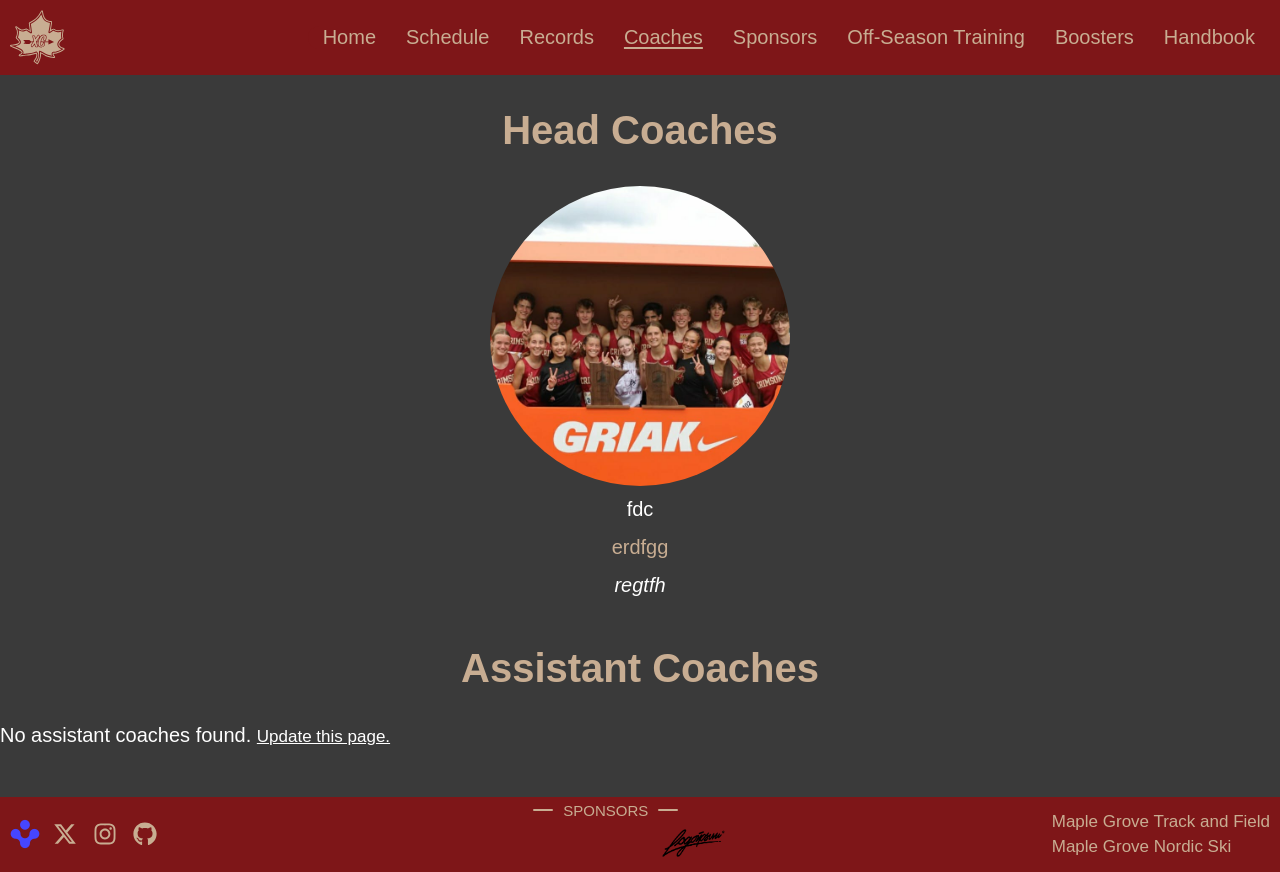
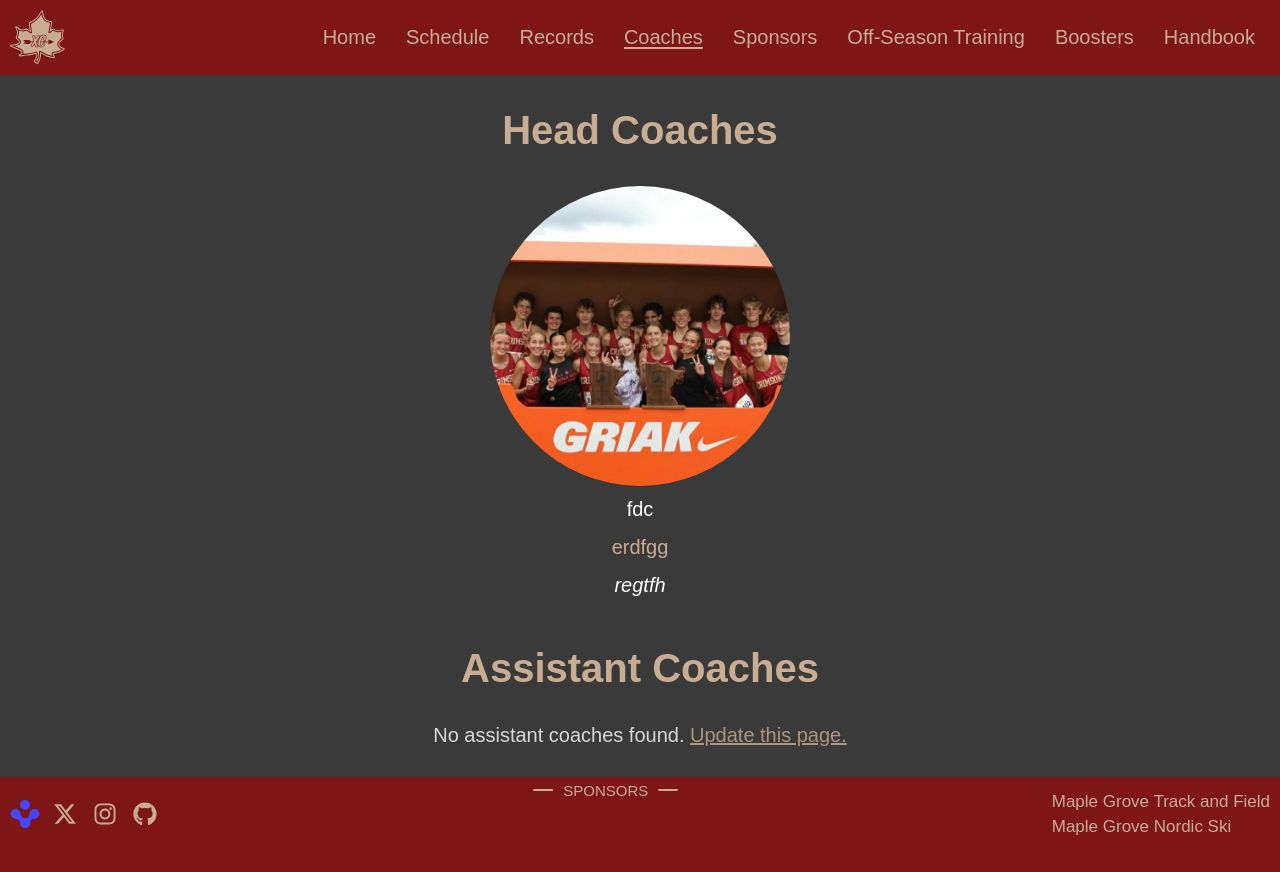
Before and after one commit to lucascapistrant/mgxcwebsite, a Vue app: page /coaches in a window 1280 px wide. Built offline with nearby package versions, Linux system fonts and the light colour scheme; a web font is replaced by a local one.

Commit message:
records page added

```diff
--- a/src/assets/main.css
+++ b/src/assets/main.css
@@ -16,6 +16,7 @@
 
 html {
   font-size: 62.5%;
+  background: var(--color-primary);
 }
 
 body {
@@ -57,6 +58,17 @@ p, a, button, th, td {
   text-align: center;
 }
 
+.section-description {
+    text-align: center;
+    margin: 0;
+    color: var(--color-text);
+    opacity: .8;
+    a {
+      font-size: 2rem;
+        color: var(--color-secondary);
+    }
+}
+
 /* Desktop */
 @media screen and (min-width: 768px) {
   h1 {
--- a/src/components/Footer.vue
+++ b/src/components/Footer.vue
@@ -1,3 +1,4 @@
+
 <script setup>
 import { ref, onMounted, nextTick, onUnmounted } from 'vue'
 import fm from 'front-matter';
@@ -8,13 +9,13 @@ import IconGithub from './icons/IconGithub.vue';
 const shouldScroll = ref(false)
 const containerRef = ref(null)
 const observer = ref(null);
-const scrollSpeed = 50; // px per second
+const scrollSpeed = 25; // px per second
 const scrollDuration = ref(0);
 
 const sponsors = ref([])
 
 onMounted(async() => {
-    const fileModules = import.meta.glob('../content/sponsor-logos/*.md', {
+    const fileModules = import.meta.glob('../content/sponsors/*.md', {
         query: '?raw',
         import: 'default',
         eager: true
@@ -29,13 +30,13 @@ onMounted(async() => {
         if (parsed.attributes.sponsor_logo) {
             loadedSponsors.push({
                 logo: parsed.attributes.sponsor_logo,
+                companyName: parsed.attributes.sponsor_name,
                 companyLink: parsed.attributes.company_link || '#'
             });
         }
     }
 
     sponsors.value = loadedSponsors;
-    console.log('Processed Sponsors Data:', sponsors.value);
 
     await nextTick()
 
@@ -93,17 +94,17 @@ onUnmounted(() => {
             <div class="sponsors-track" :style="shouldScroll ? { animationDuration: scrollDuration + 's' } : {}" :class="{ scrolling: shouldScroll }">
                 <div id="sponsor-track-original">
                     <div class="sponsor" v-for="(sponsor, i) in sponsors" :key="'a' + i">
-                        <a :href="sponsor.companyLink" target="_blank">
+                        <RouterLink to="/sponsors">
                             <img :src="sponsor.logo" class="sponsor_img" alt="Sponsor Logo" @load="calculateShouldScroll">
-                        </a>
+                        </RouterLink>
                     </div>
                 </div>
 
                 <template v-if="shouldScroll">
                     <div class="sponsor" v-for="(sponsor, i) in sponsors" :key="'b' + i">
-                        <a :href="sponsor.companyLink" target="_blank">
+                        <RouterLink to="/sponsors">
                             <img :src="sponsor.logo" class="sponsor_img" alt="Sponsor Logo">
-                        </a>
+                        </RouterLink>
                     </div>
                 </template>
 
@@ -122,7 +123,6 @@ onUnmounted(() => {
 footer {
     background: var(--color-primary);
     padding: 10px;
-    height: 125px;
     display: flex;
     flex-direction: column;
     align-items: center;
@@ -166,8 +166,6 @@ footer {
     display: flex;
     flex-direction: column;
     align-items: center;
-    flex: 1;
-    min-height: 0;
     overflow: hidden;
     width: 90%;
 
@@ -196,8 +194,6 @@ footer {
 .sponsors-container {
     width: 100%;
     display: flex;
-    flex: 1;
-    min-height: 0;
     flex-direction: row;
     justify-content: space-around;
     mask-image: linear-gradient(
@@ -223,7 +219,7 @@ footer {
 
 .sponsors-track {
     display: flex;
-    flex: 1;
+    flex-direction: row;
 }
 
 .scrolling {
@@ -238,7 +234,6 @@ footer {
 
 #sponsor-track-original {
     display: flex;
-    flex: 1;
     flex-direction: row;
 }
 
@@ -248,20 +243,15 @@ footer {
 }
 
 .sponsor {
-    display: flex;
-    min-height: 0;
 
     a {
         display: flex;
-        flex-direction: column;
-        align-items: center;
         padding: 10px;
     }
 }
 
 .sponsor_img {
-    height: 100%;
-    width: auto;
+    height: 30px;
 }
 
 @media screen and (min-width: 768px) {
--- a/src/views/RecordsView.vue
+++ b/src/views/RecordsView.vue
@@ -144,6 +144,10 @@ tr:nth-child(even) {
     background: var(--color-object-alt);
 }
 
+tr:nth-child(even):hover {
+    background: var(--color-primary);
+}
+
 .race-time {
     color: var(--color-secondary);
 }
```
Also changed, not shown: public/admin/config.yml (+26 -8 lines).
